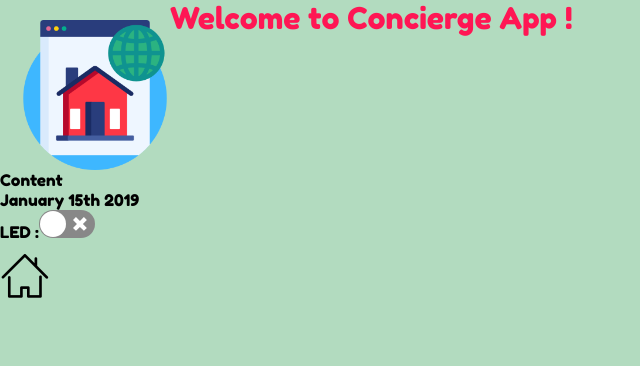
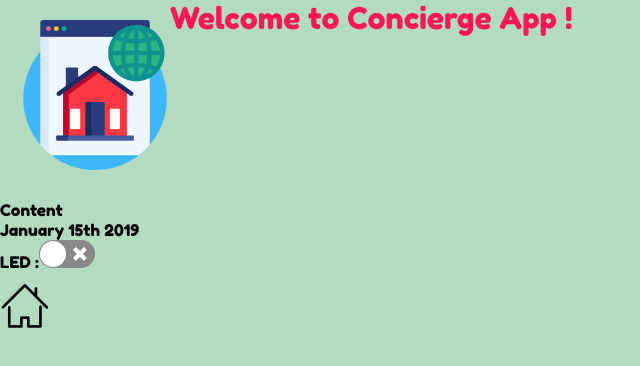
Before and after one commit to rlemasquerier/concierge-app, a React (Create React App) app: page / in a window 1280 px wide. Shown: the top 366 px of the page, without its empty margins (0-640 px from the left). Built offline with nearby package versions, Linux system fonts and the light colour scheme.

Commit message:
modified main flex size

```diff
--- a/src/App.js
+++ b/src/App.js
@@ -37,7 +37,7 @@ const styles = {
   },
 
   main: {
-    flex: 4
+    flex: 3
   },
   homeIcon: {
     fontSize: 50
```
